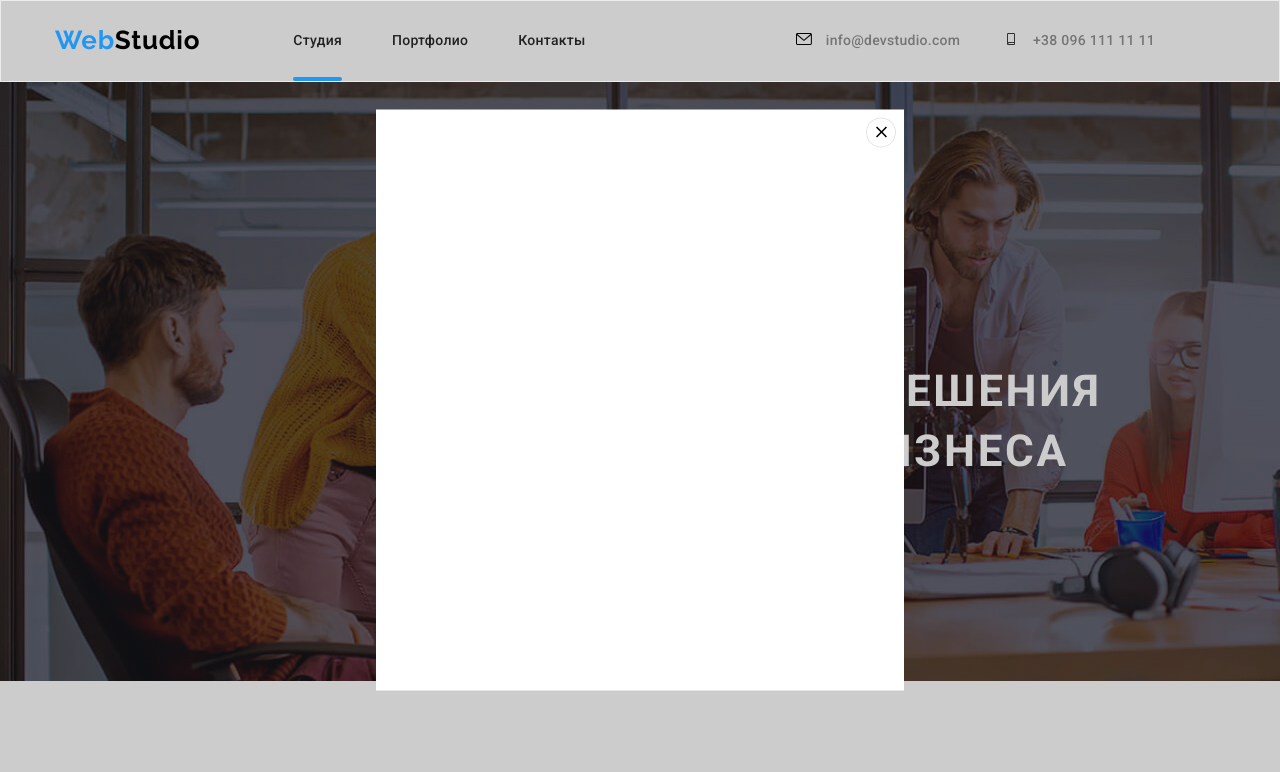
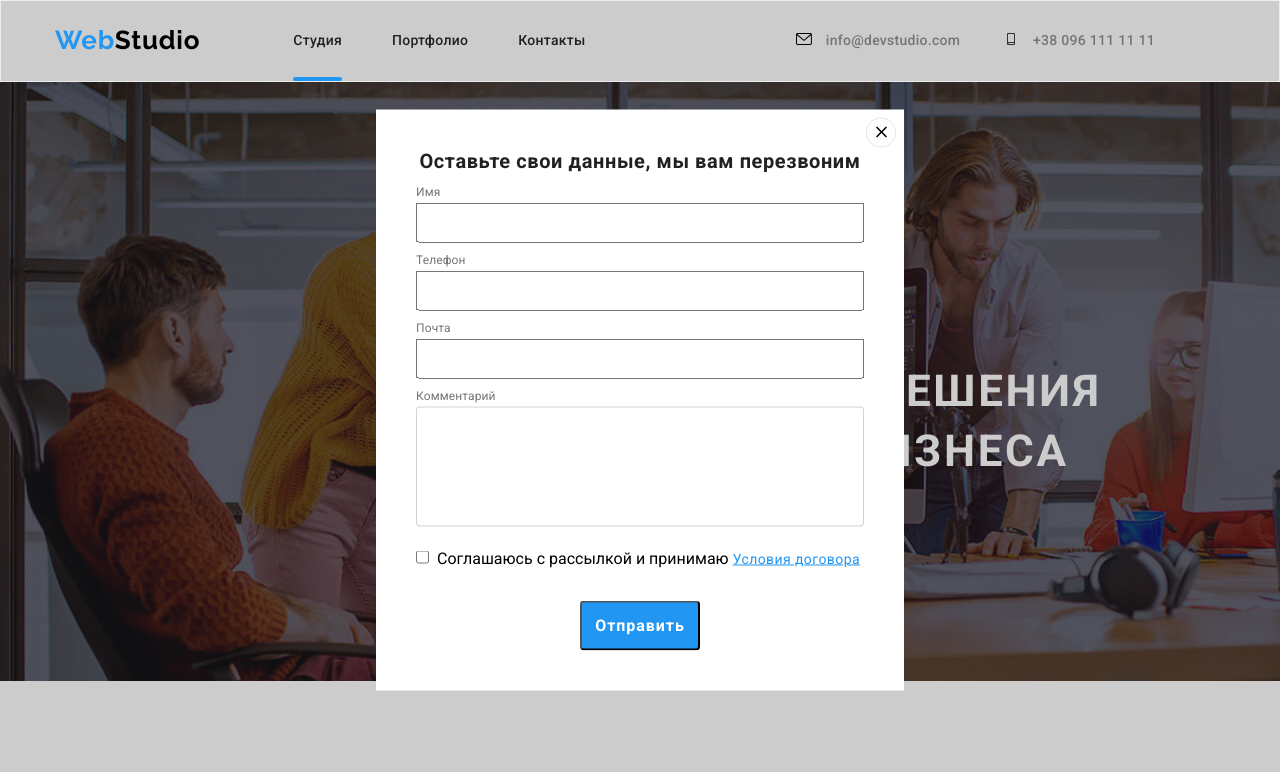
Before and after one commit to Sergey-Diadiushkin/goit-markup-hw-06, a plain HTML site: page index.html in a window 1280 px wide. Both pictures are taken after a click on the button "Заказать услугу". Shown: the top 772 px of the page. Drawn offline with nearby package versions, Linux system fonts and the light colour scheme.

Commit message:
форма заявки в модальном окне

```diff
--- a/css/styles.css
+++ b/css/styles.css
@@ -716,3 +716,119 @@ img {
   background-size: contain;
   color: #000000;
 } */
+
+.form-text {
+  font-family: var(--main-font);
+  font-style: normal;
+  font-weight: 700;
+  font-size: 20px;
+  line-height: 23px;
+  text-align: center;
+  letter-spacing: 0.03em;
+  color: #212121;
+  margin: 40px 40px 12px 40px;
+}
+.contact-form {
+  width: 448px;
+  height: 342px;
+  /* outline: 1px solid black; */
+  margin: 0 auto;
+  /* padding: 20px; */
+}
+.contact-form-input {
+  padding-left: 20px;
+  display: block;
+  width: 448px;
+  height: 40px;
+}
+/* .contact-form-input:not(:last-child) {
+  margin-bottom: 20px;
+} */
+
+.btn-wrapper {
+  display: flex;
+  justify-content: center;
+  margin: 30px 164px 40px 164px;
+}
+
+.contact-form-submit {
+  font-family: Roboto;
+  font-style: normal;
+  font-weight: 700;
+  font-size: 16px;
+  line-height: 30px;
+
+  align-items: center;
+  text-align: center;
+  letter-spacing: 0.06em;
+
+  color: #ffffff;
+
+  width: 200px;
+  height: 50px;
+
+  background: #2196f3;
+  /* box-shadow: 0px 4px 4px rgba(0, 0, 0, 0.15); */
+  border-radius: 4px;
+  cursor: pointer;
+}
+
+.contact-form-group {
+  width: 100%;
+  height: 138px;
+}
+
+.contact-form-group-title {
+  width: 80px;
+  height: 14px;
+
+  font-family: var(--main-font);
+  font-style: normal;
+  font-weight: normal;
+  font-size: 12px;
+  line-height: 14px;
+  letter-spacing: 0.01em;
+  color: #757575;
+  margin-top: 10px;
+  margin-bottom: 4px;
+}
+.contact-form-massage {
+  width: 448px;
+  height: 120px;
+
+  padding: 10px;
+
+  border: 1px solid rgba(33, 33, 33, 0.2);
+  box-sizing: border-box;
+  border-radius: 4px;
+  resize: none;
+}
+
+.container-contact-form-radio {
+  margin-top: 20px;
+}
+.contact-form-radio {
+  /* width: 400.62px;
+  height: 24px; */
+  margin-right: 8px;
+  font-family: Roboto;
+  font-style: normal;
+  font-weight: normal;
+  font-size: 14px;
+  line-height: 24px;
+  letter-spacing: 0.03em;
+  color: #757575;
+}
+.checkbox-link {
+  /* width: 400.62px;
+  height: 24px; */
+
+  font-family: Roboto;
+  font-style: normal;
+  font-weight: normal;
+  font-size: 14px;
+  line-height: 24px;
+  letter-spacing: 0.03em;
+  text-decoration-line: underline;
+  color: #2196f3;
+}
--- a/index.html
+++ b/index.html
@@ -454,6 +454,35 @@
     <div class="backdrop is-hidden" data-modal>
       <div class="modal">
         <button type="button" class="close-btn" data-modal-close></button>
+        <p class="form-text">Оставьте свои данные, мы вам перезвоним</p>
+        <form action="#" class="contact-form">
+          <h2 class="contact-form-group-title">Имя</h2>
+          <input type="text" class="contact-form-input" name="user-name" />
+          <h2 class="contact-form-group-title">Телефон</h2>
+          <input type="tel" class="contact-form-input" name="user-phone" />
+          <h2 class="contact-form-group-title">Почта</h2>
+          <input type="email" class="contact-form-input" name="user-email" />
+
+          <div class="contact-form-group">
+            <h2 class="contact-form-group-title">Комментарий</h2>
+            <textarea
+              name="user-massage"
+              rows="5"
+              cols="45"
+              class="contact-form-massage"
+            ></textarea>
+          </div>
+
+          <div class="container-contact-form-radio">
+            <input type="checkbox" class="contact-form-radio" />Соглашаюсь с
+            рассылкой и принимаю
+            <a class="checkbox-link" href="">Условия договора</a>
+          </div>
+
+          <div class="btn-wrapper">
+            <button type="submit" class="contact-form-submit">Отправить</button>
+          </div>
+        </form>
       </div>
     </div>
     <script src="./js/modal.js"></script>
```
